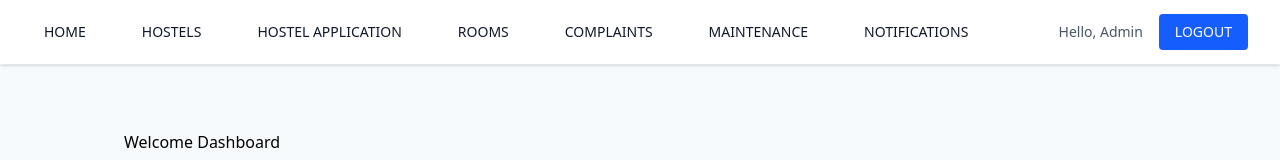
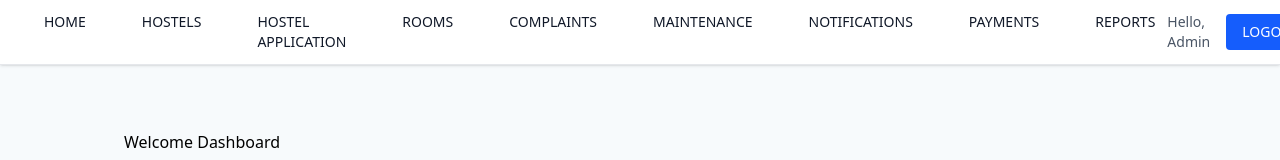
Before and after one commit to jinz321/dormiease-backend, a React (Vite) app: page / in a window 1280 px wide. Shown: the top 160 px of the page. Built offline with nearby package versions, Linux system fonts and the light colour scheme; no server answers.

Commit message:
Added PAYMENTS and REPORTS navigation to web admin

```diff
--- a/src/App.tsx
+++ b/src/App.tsx
@@ -11,6 +11,8 @@ import HostelManagementPage from './pages/HostelManagementPage'
 import HostelApplicationPage from './pages/HostelApplicationPage'
 import MaintenanceManagementPage from './pages/MaintenanceManagementPage'
 import NotificationManagementPage from './pages/NotificationPage'
+import FeeManagementPage from './pages/FeeManagementPage'
+import ReportsPage from './pages/ReportsPage'
 
 function App() {
     return (
@@ -26,6 +28,8 @@ function App() {
                 <Route path="complaints" element={<ComplaintManagementPage />} />
                 <Route path="maintenances" element={<MaintenanceManagementPage />} />
                 <Route path="notifications" element={<NotificationManagementPage />} />
+                <Route path="payments" element={<FeeManagementPage />} />
+                <Route path="reports" element={<ReportsPage />} />
                 <Route index element={<div>Welcome Dashboard</div>} />
                 <Route path="/home" element={<div>Welcome Dashboard</div>} />
             </Route>
--- a/src/components/custom/TopBar.tsx
+++ b/src/components/custom/TopBar.tsx
@@ -83,6 +83,24 @@ export default function TopBar({ userName }: Props) {
                         >
                             NOTIFICATIONS
                         </Link>
+                        <Link
+                            to="/payments"
+                            className={`px-3 py-2 text-sm font-medium ${isActive("/payments")
+                                ? "text-blue-600 border-b-2 border-blue-600"
+                                : "text-gray-900 hover:text-gray-700"
+                                }`}
+                        >
+                            PAYMENTS
+                        </Link>
+                        <Link
+                            to="/reports"
+                            className={`px-3 py-2 text-sm font-medium ${isActive("/reports")
+                                ? "text-blue-600 border-b-2 border-blue-600"
+                                : "text-gray-900 hover:text-gray-700"
+                                }`}
+                        >
+                            REPORTS
+                        </Link>
                     </div>
                     <div className="flex items-center space-x-4">
                         <span className="text-gray-600 text-sm">Hello, <span className="font-medium">{userName || "Admin"}</span></span>
```
